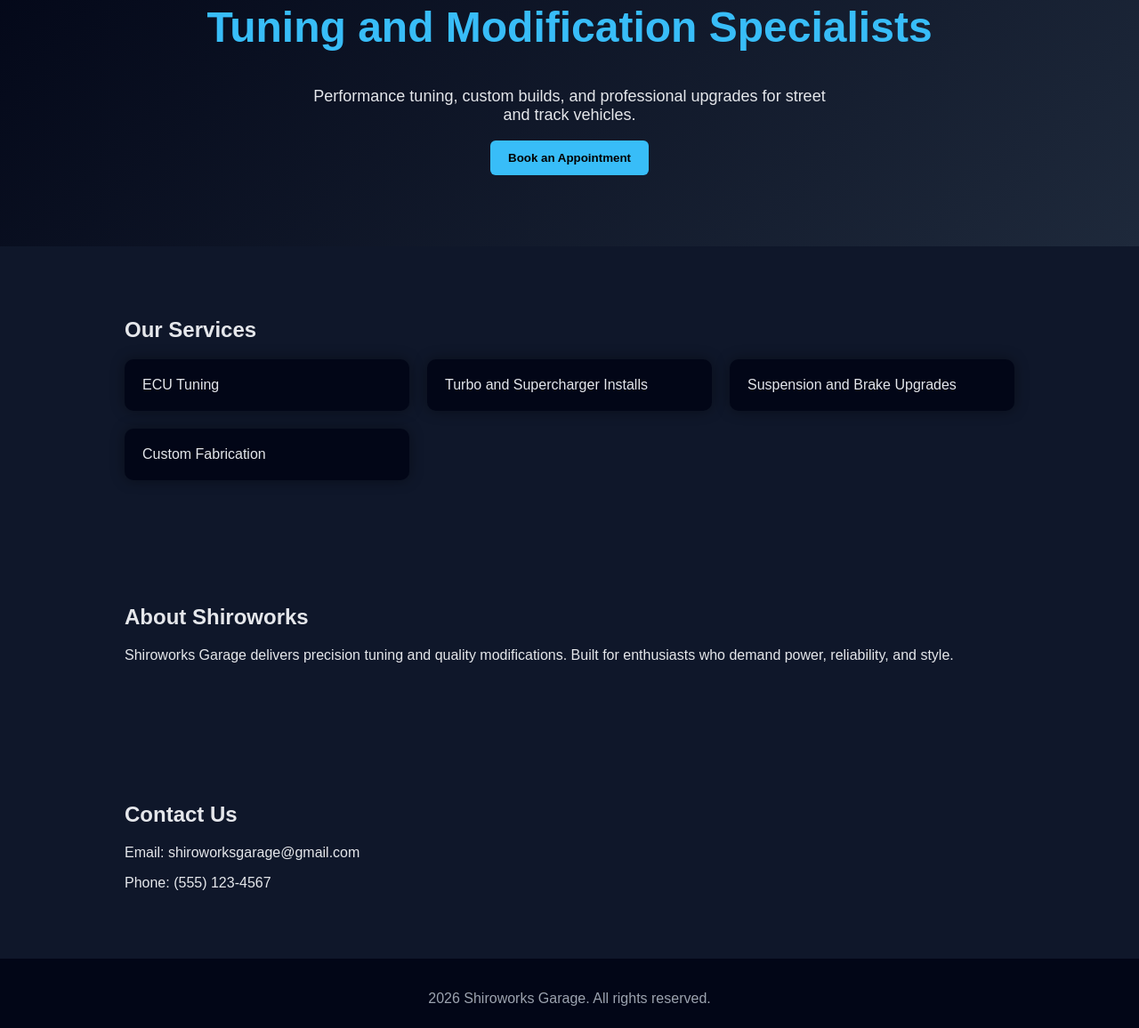
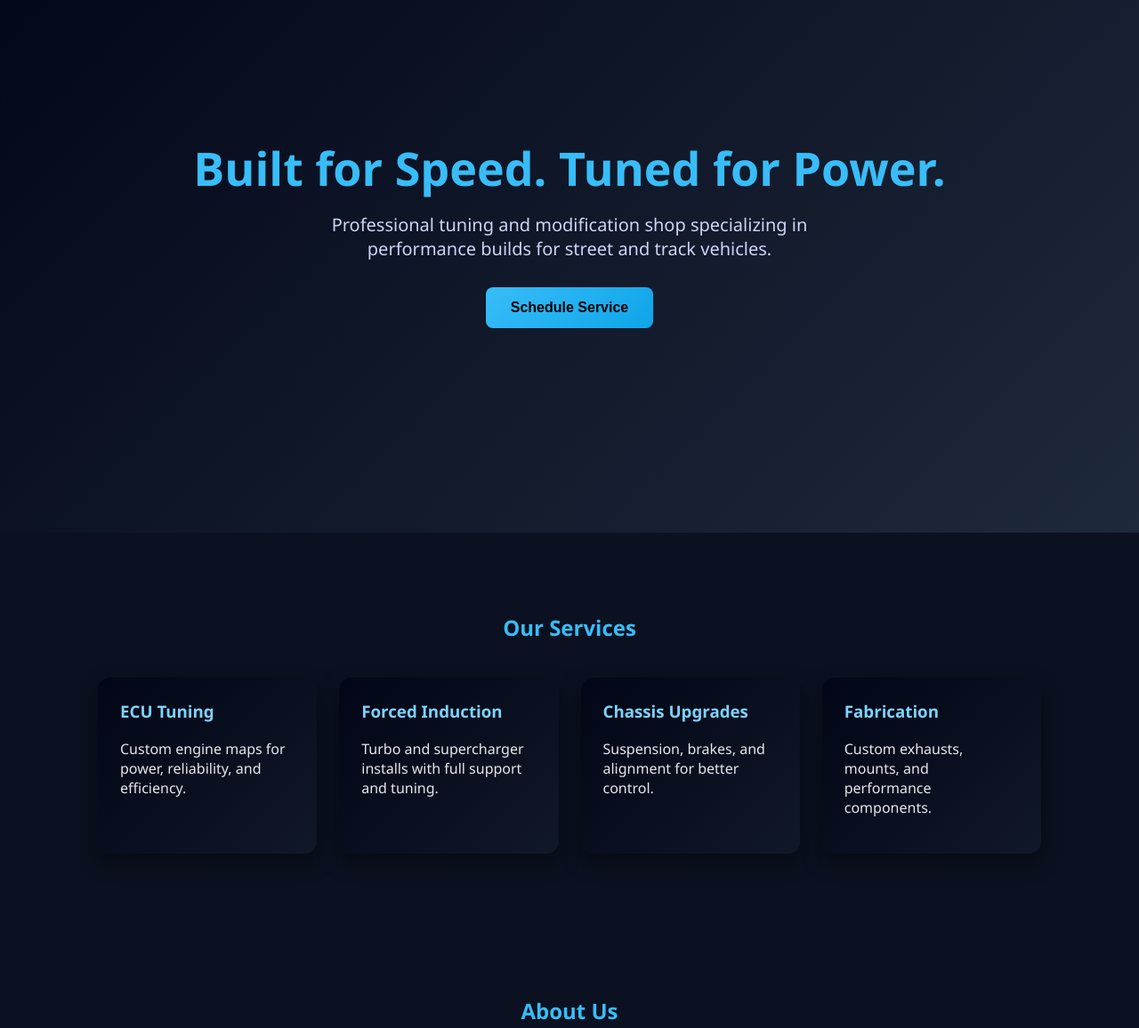
Before and after one commit to ShiroWork-s/Garage, a plain HTML site: page index.html in a window 1280 px wide. Shown: the part 194-1350 px from the top of the page at 89% size. Drawn offline with Linux system fonts and the light colour scheme.

Commit message:
Revamp index.html with new styles and content
Updated styles and content for improved layout and design.

```diff
--- a/index.html
+++ b/index.html
@@ -4,31 +4,41 @@
     <meta charset="UTF-8">
     <title>Shiroworks Garage</title>
     <style>
+        * {
+            box-sizing: border-box;
+            scroll-behavior: smooth;
+        }
+
         body {
             margin: 0;
-            font-family: Arial, sans-serif;
-            background-color: #0f172a;
+            font-family: "Segoe UI", Arial, sans-serif;
+            background-color: #0b1120;
             color: #e5e7eb;
         }
 
         header {
-            background-color: #020617;
-            padding: 20px;
+            position: sticky;
+            top: 0;
+            background-color: rgba(2, 6, 23, 0.95);
+            backdrop-filter: blur(8px);
+            padding: 15px 30px;
             display: flex;
             justify-content: space-between;
             align-items: center;
+            z-index: 10;
         }
 
         header h1 {
+            margin: 0;
             color: #38bdf8;
-            margin: 0;
+            letter-spacing: 1px;
         }
 
         nav a {
             color: #e5e7eb;
             margin-left: 20px;
             text-decoration: none;
-            font-weight: bold;
+            font-weight: 600;
         }
 
         nav a:hover {
@@ -36,39 +46,97 @@
         }
 
         .hero {
-            padding: 80px 20px;
+            min-height: 90vh;
+            display: flex;
+            align-items: center;
+            justify-content: center;
             text-align: center;
+            padding: 40px;
             background: linear-gradient(135deg, #020617, #1e293b);
         }
 
         .hero h2 {
-            font-size: 48px;
+            font-size: 52px;
+            margin-bottom: 15px;
             color: #38bdf8;
         }
 
         .hero p {
-            max-width: 600px;
+            max-width: 650px;
             margin: auto;
-            font-size: 18px;
+            font-size: 20px;
+            color: #cbd5f5;
+        }
+
+        .hero button {
+            margin-top: 30px;
+            background: linear-gradient(135deg, #38bdf8, #0ea5e9);
+            border: none;
+            padding: 14px 28px;
+            border-radius: 8px;
+            font-weight: bold;
+            cursor: pointer;
+            font-size: 16px;
+        }
+
+        .hero button:hover {
+            opacity: 0.85;
         }
 
         .section {
-            padding: 60px 20px;
-            max-width: 1000px;
+            padding: 70px 20px;
+            max-width: 1100px;
             margin: auto;
+        }
+
+        .section h2 {
+            text-align: center;
+            margin-bottom: 40px;
+            color: #38bdf8;
         }
 
         .services {
             display: grid;
-            grid-template-columns: repeat(auto-fit, minmax(250px, 1fr));
+            grid-template-columns: repeat(auto-fit, minmax(240px, 1fr));
+            gap: 25px;
+        }
+
+        .card {
+            background: linear-gradient(135deg, #020617, #111827);
+            padding: 25px;
+            border-radius: 14px;
+            box-shadow: 0 10px 25px rgba(0,0,0,0.4);
+            transition: transform 0.2s, box-shadow 0.2s;
+        }
+
+        .card:hover {
+            transform: translateY(-6px);
+            box-shadow: 0 15px 30px rgba(0,0,0,0.6);
+        }
+
+        .card h3 {
+            margin-top: 0;
+            color: #7dd3fc;
+        }
+
+        .about-box {
+            background-color: #020617;
+            padding: 30px;
+            border-radius: 14px;
+            text-align: center;
+        }
+
+        .contact-box {
+            display: grid;
+            grid-template-columns: 1fr 1fr;
             gap: 20px;
         }
 
-        .card {
+        .contact-box div {
             background-color: #020617;
             padding: 20px;
-            border-radius: 10px;
-            box-shadow: 0 0 15px rgba(0,0,0,0.4);
+            border-radius: 12px;
+            text-align: center;
         }
 
         footer {
@@ -78,17 +146,14 @@
             color: #9ca3af;
         }
 
-        button {
-            background-color: #38bdf8;
-            border: none;
-            padding: 12px 20px;
-            border-radius: 6px;
-            font-weight: bold;
-            cursor: pointer;
-        }
+        @media (max-width: 700px) {
+            .contact-box {
+                grid-template-columns: 1fr;
+            }
 
-        button:hover {
-            background-color: #0ea5e9;
+            .hero h2 {
+                font-size: 38px;
+            }
         }
     </style>
 </head>
@@ -104,34 +169,57 @@
 </header>
 
 <section class="hero">
-    <h2>Tuning and Modification Specialists</h2>
-    <p>Performance tuning, custom builds, and professional upgrades for street and track vehicles.</p>
-    <br>
-    <button>Book an Appointment</button>
+    <div>
+        <h2>Built for Speed. Tuned for Power.</h2>
+        <p>Professional tuning and modification shop specializing in performance builds for street and track vehicles.</p>
+        <button>Schedule Service</button>
+    </div>
 </section>
 
 <section class="section" id="services">
     <h2>Our Services</h2>
     <div class="services">
-        <div class="card">ECU Tuning</div>
-        <div class="card">Turbo and Supercharger Installs</div>
-        <div class="card">Suspension and Brake Upgrades</div>
-        <div class="card">Custom Fabrication</div>
+        <div class="card">
+            <h3>ECU Tuning</h3>
+            <p>Custom engine maps for power, reliability, and efficiency.</p>
+        </div>
+        <div class="card">
+            <h3>Forced Induction</h3>
+            <p>Turbo and supercharger installs with full support and tuning.</p>
+        </div>
+        <div class="card">
+            <h3>Chassis Upgrades</h3>
+            <p>Suspension, brakes, and alignment for better control.</p>
+        </div>
+        <div class="card">
+            <h3>Fabrication</h3>
+            <p>Custom exhausts, mounts, and performance components.</p>
+        </div>
     </div>
 </section>
 
 <section class="section" id="about">
-    <h2>About Shiroworks</h2>
-    <p>
-        Shiroworks Garage delivers precision tuning and quality modifications.
-        Built for enthusiasts who demand power, reliability, and style.
-    </p>
+    <h2>About Us</h2>
+    <div class="about-box">
+        <p>
+            Shiroworks Garage is dedicated to high quality craftsmanship and precise tuning.
+            Every build is treated like our own, focusing on power, safety, and clean execution.
+        </p>
+    </div>
 </section>
 
 <section class="section" id="contact">
-    <h2>Contact Us</h2>
-    <p>Email: shiroworksgarage@gmail.com</p>
-    <p>Phone: (555) 123-4567</p>
+    <h2>Contact</h2>
+    <div class="contact-box">
+        <div>
+            <p>Email</p>
+            <strong>shiroworksgarage@gmail.com</strong>
+        </div>
+        <div>
+            <p>Phone</p>
+            <strong>(555) 123-4567</strong>
+        </div>
+    </div>
 </section>
 
 <footer>
```
